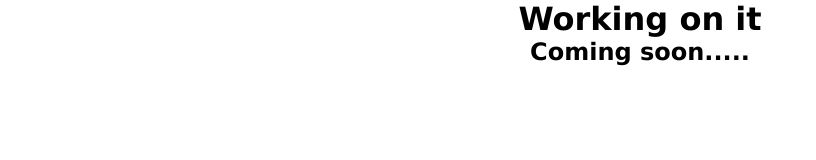
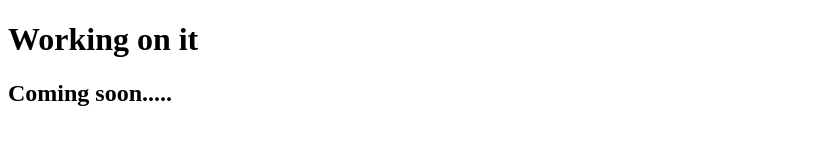
Before and after one commit to NandishBS/PortFolio, a plain HTML site: page index.html in a window 1280 px wide. Shown: the whole page, without its empty margins (0-816 px from the left). Drawn offline with Linux system fonts and the light colour scheme.

Commit message:
updated final

```diff
--- a/index.css
+++ /dev/null
@@ -1,12 +0,0 @@
-*{
-    margin: 0px;
-    padding: 0px;
-    font-family:'Lucida Sans', 'Lucida Sans Regular', 'Lucida Grande', 'Lucida Sans Unicode', Geneva, Verdana, sans-serif;
-}
-
-body{
-    display: flex;
-    flex-direction: column;
-    justify-items: center;
-    align-items: center;
-}
--- a/index.html
+++ b/index.html
@@ -3,8 +3,7 @@
 <head>
     <meta charset="UTF-8">
     <meta name="viewport" content="width=device-width, initial-scale=1.0">
-    <title>Document</title>
-    <link rel="stylesheet" href="index.css">
+    <title>Personal Portfolio</title>
 </head>
 <body>
     <h1>Working on it</h1>
```
Also changed, not shown: images/Background.png (deleted), images/ProfilePhoto.jpg (deleted), portfolio.html (deleted).
